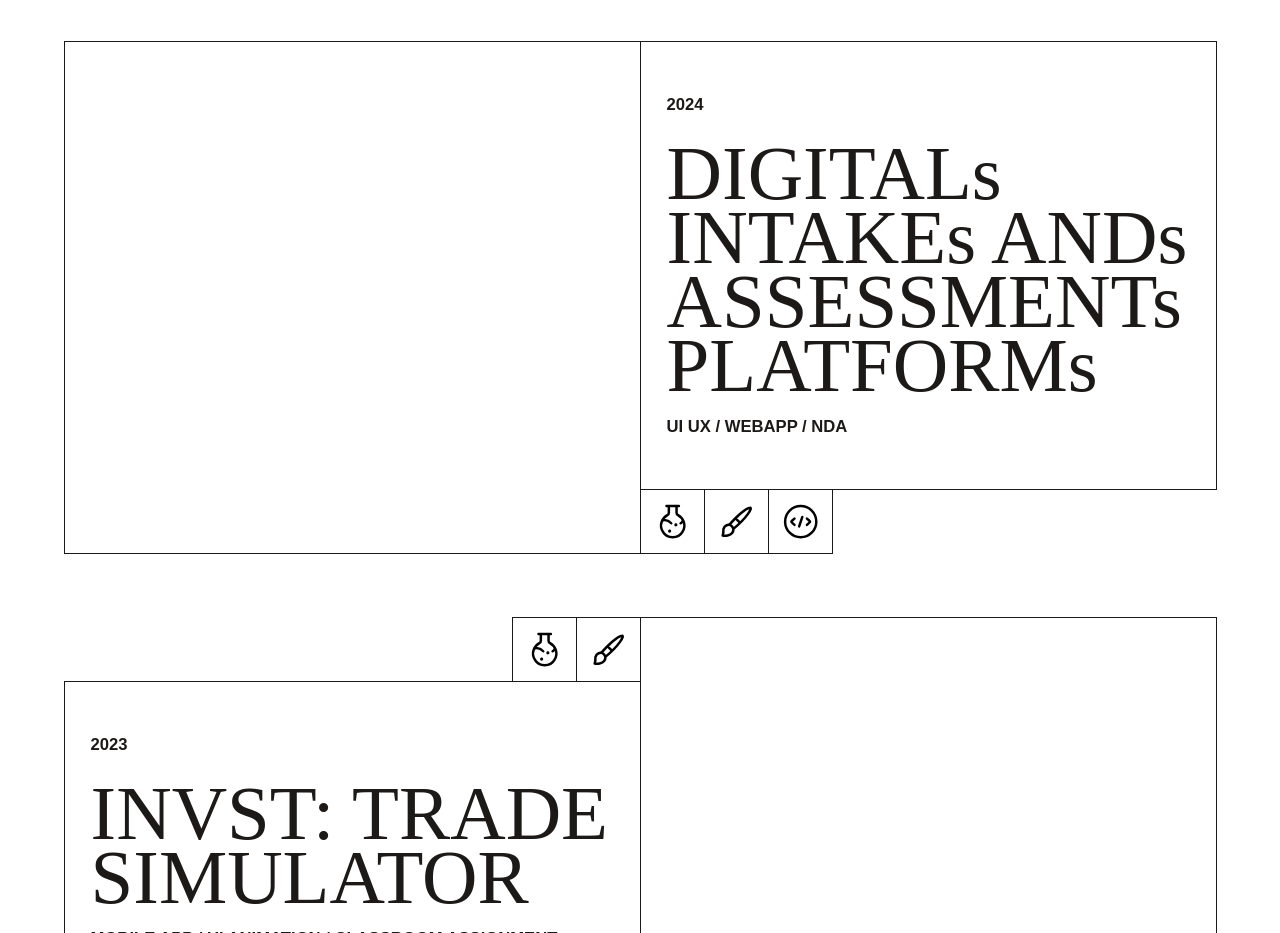
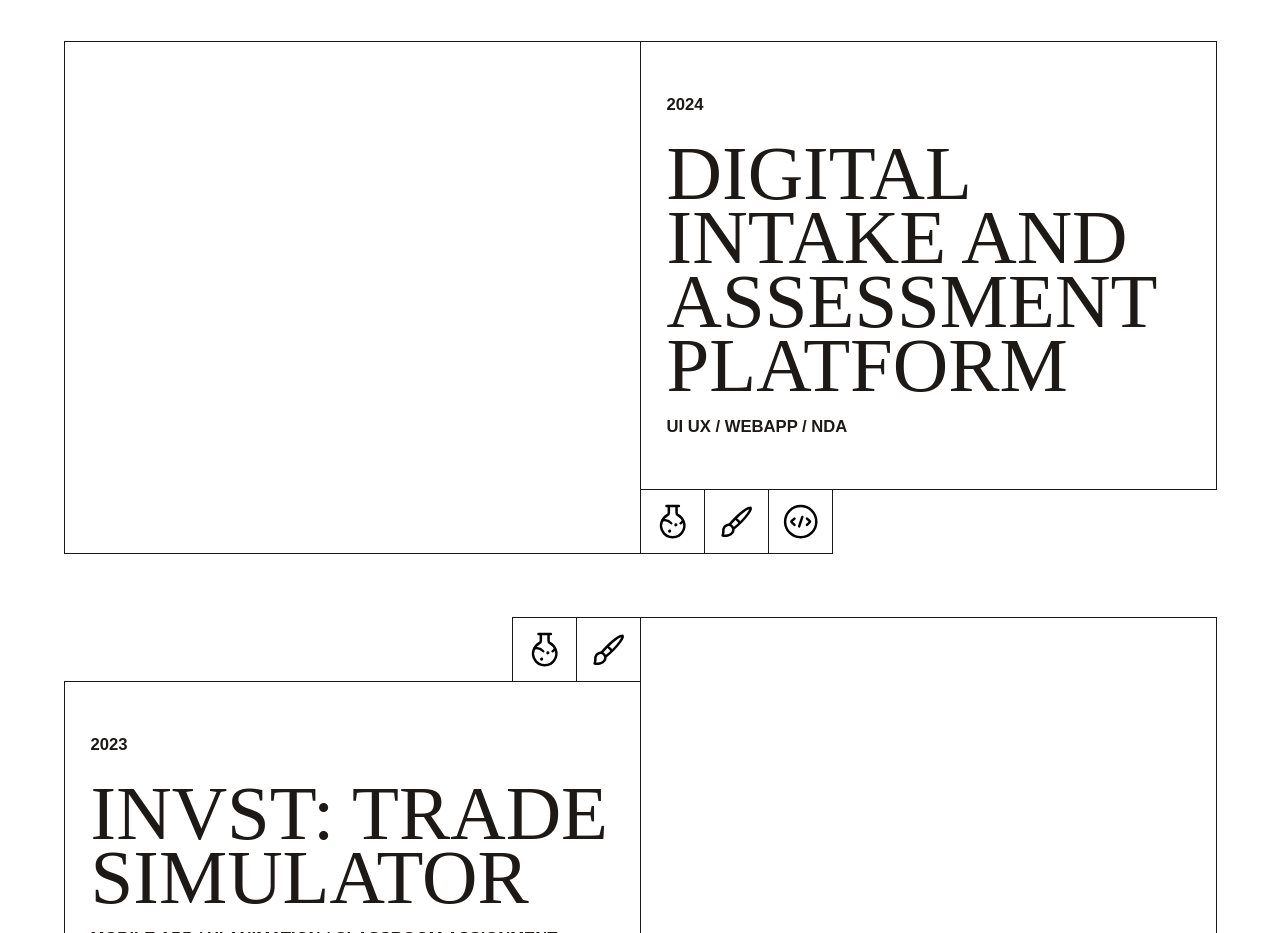
Before and after one commit to Krsatvik1/portfolio, a SvelteKit app: page / in a window 1280 px wide. Shown: the part 920-1853 px from the top of the page. Built offline with nearby package versions, Linux system fonts and the light colour scheme; a web font is replaced by a local one.

Commit message:
Revert "Update +page.svelte"
This reverts commit feb503aacbeee52c2e87e489d9b59f43c4b64e53.

```diff
--- a/src/routes/+page.svelte
+++ b/src/routes/+page.svelte
@@ -160,7 +160,7 @@
         <div
           class=" text-stone-900 pt-[0.7dvi] text-h1_sm lg:text-h1_lg font-normal font-['ringold-sans']"
         >
-          DIGITALs INTAKEs ANDs ASSESSMENTs PLATFORMs
+          DIGITAL INTAKE AND ASSESSMENT PLATFORM
         </div>
         <div
           class=" text-stone-900 text-cap_sm lg:text-cap_lg font-bold uppercase"
```
